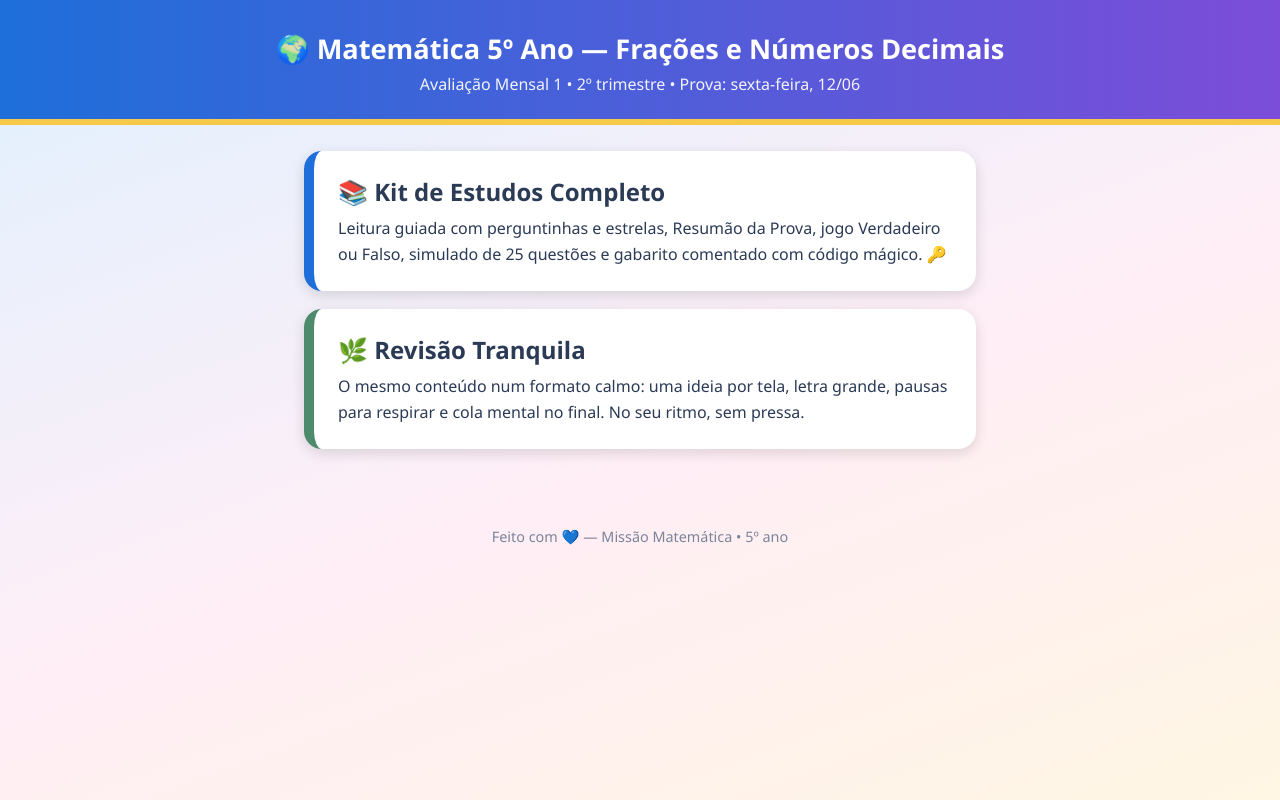
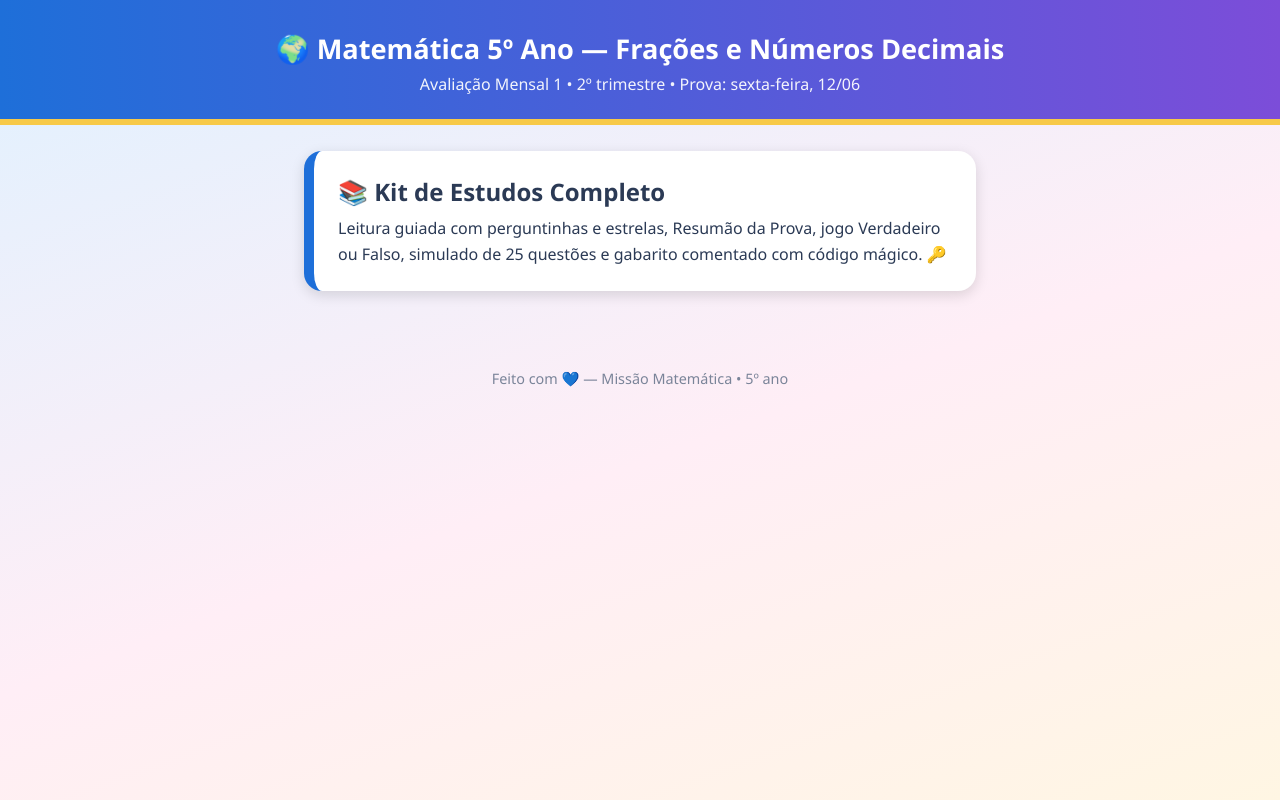
Before and after one commit to anaapcv-ui/matematicaM1_5ano, a plain HTML site: page index.html in a window 1280 px wide. Drawn offline with Linux system fonts and the light colour scheme.

Commit message:
Add files via upload

```diff
--- a/index.html
+++ b/index.html
@@ -42,11 +42,6 @@
     <p>Leitura guiada com perguntinhas e estrelas, Resumão da Prova, jogo Verdadeiro ou Falso,
     simulado de 25 questões e gabarito comentado com código mágico. 🔑</p>
   </a>
-  <a class="cartao verde" href="matematica_5ano_revisao_tranquila/index.html">
-    <h2>🌿 Revisão Tranquila</h2>
-    <p>O mesmo conteúdo num formato calmo: uma ideia por tela, letra grande,
-    pausas para respirar e cola mental no final. No seu ritmo, sem pressa.</p>
-  </a>
 </div>
 
 <div class="rodape">Feito com 💙 — Missão Matemática • 5º ano</div>
```
